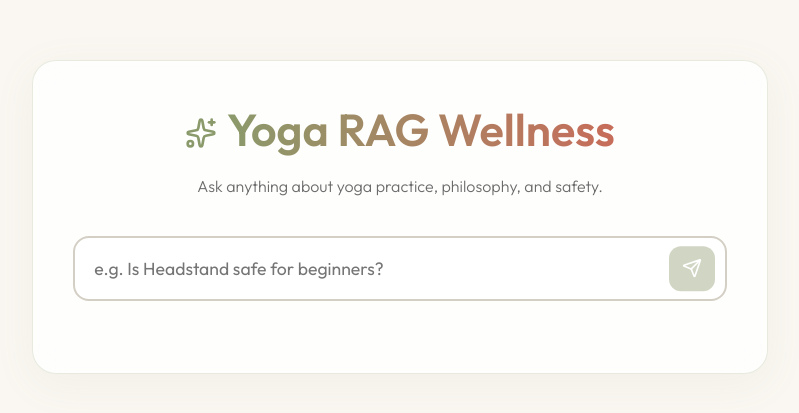
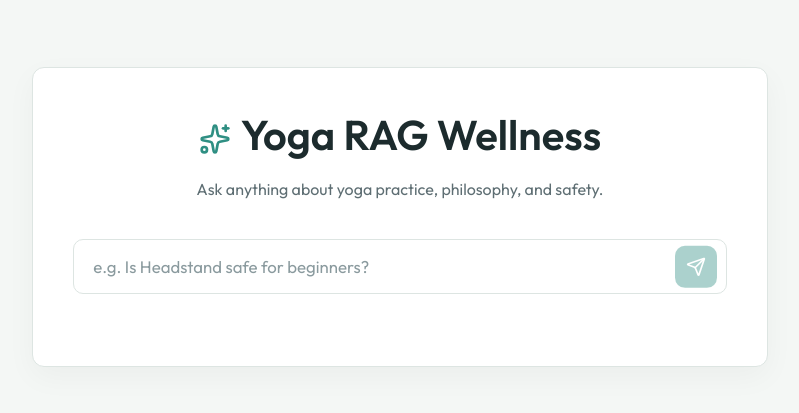
Before and after one commit to SravanthDev/Yoga-RAG-Wellness-Micro-App, a React app in the folder frontend/: page / in a window 1280 px wide. Shown: the part 183-596 px from the top of the page, without its empty margins (240-1039 px from the left). Built offline with nearby package versions, Linux system fonts and the light colour scheme; the HTML template or start-up script is replaced by a standard one.

Commit message:
style: apply soft stone & rich teal palette

```diff
--- a/frontend/src/App.jsx
+++ b/frontend/src/App.jsx
@@ -48,7 +48,7 @@ function App() {
       <div className="glass-panel">
         <div className="header">
           <div style={{ display: 'flex', justifyContent: 'center', gap: '10px', alignItems: 'center', marginBottom: '10px' }}>
-            <Sparkles color="#8B9A6B" size={32} />
+            <Sparkles color="#2F8F83" size={32} />
             <h1>Yoga RAG Wellness</h1>
           </div>
           <p>Ask anything about yoga practice, philosophy, and safety.</p>
--- a/frontend/src/index.css
+++ b/frontend/src/index.css
@@ -1,16 +1,25 @@
 @import url('https://fonts.googleapis.com/css2?family=Outfit:wght@300;400;600&display=swap');
 
 :root {
-  --bg-color: #FAF7F2;
-  --text-primary: #3A3A3A;
-  --text-secondary: #6B6B6B;
-  --primary: #8B9A6B;
-  --primary-glow: rgba(139, 154, 107, 0.2);
-  --accent: #D4CFC4;
-  --danger: #C76D5A;
-  --glass-bg: rgba(255, 255, 255, 0.8);
-  --glass-border: rgba(139, 154, 107, 0.2);
-  --success: #8B9A6B;
+  --bg-color: #F4F7F5;
+  --card-bg: #FFFFFF;
+  --card-secondary-bg: #EEF5F2;
+  --divider-color: #DDE5E2;
+  --text-primary: #1C2B2D;
+  --text-secondary: #5E6E73;
+  --text-placeholder: #8A9A9E;
+  --primary: #2F8F83;
+  --primary-hover: #257A70;
+  --primary-active: #1F655D;
+  --accent-light: #BFDAD5;
+  --warning-bg: #F6DADA;
+  --warning-border: #D16C6C;
+  --warning-text: #8A2F2F;
+  --info-bg: #E6F2F1;
+  --success-text: #256F5A;
+  --radius-card: 12px;
+  --radius-button: 10px;
+  --shadow-subtle: 0 10px 30px rgba(0, 0, 0, 0.04);
 }
 
 * {
@@ -21,7 +30,7 @@
 
 body {
   font-family: 'Outfit', sans-serif;
-  background: var(--bg-color);
+  background-color: var(--bg-color);
   color: var(--text-primary);
   min-height: 100vh;
   display: flex;
@@ -37,14 +46,12 @@ body {
 }
 
 .glass-panel {
-  background: var(--glass-bg);
-  backdrop-filter: blur(16px);
-  -webkit-backdrop-filter: blur(16px);
-  border: 1px solid var(--glass-border);
-  border-radius: 24px;
+  background-color: var(--card-bg);
+  border: 1px solid var(--divider-color);
+  border-radius: var(--radius-card);
   padding: 2.5rem;
-  box-shadow: 0 10px 40px rgba(139, 154, 107, 0.08);
-  transition: all 0.3s ease;
+  box-shadow: var(--shadow-subtle);
+  transition: transform 0.3s ease;
 }
 
 .header {
@@ -53,17 +60,15 @@ body {
 }
 
 .header h1 {
-  font-size: 2.8rem;
+  font-size: 2.6rem;
   font-weight: 600;
-  background: linear-gradient(to right, var(--primary), var(--danger));
-  -webkit-background-clip: text;
-  -webkit-text-fill-color: transparent;
+  color: var(--text-primary);
   margin-bottom: 0.5rem;
 }
 
 .header p {
   color: var(--text-secondary);
-  font-weight: 300;
+  font-weight: 400;
 }
 
 .input-group {
@@ -73,44 +78,50 @@ body {
 
 .query-input {
   width: 100%;
-  padding: 1.2rem;
-  padding-right: 4.5rem;
-  background: white;
-  border: 2px solid var(--accent);
-  border-radius: 16px;
+  padding: 1rem 4.5rem 1rem 1.2rem;
+  background-color: white;
+  border: 1px solid var(--divider-color);
+  border-radius: var(--radius-button);
   color: var(--text-primary);
-  font-size: 1.1rem;
+  font-size: 1.05rem;
   font-family: 'Outfit', sans-serif;
-  transition: all 0.3s ease;
+  transition: all 0.2s ease;
+}
+
+.query-input::placeholder {
+  color: var(--text-placeholder);
 }
 
 .query-input:focus {
   outline: none;
   border-color: var(--primary);
-  box-shadow: 0 0 20px var(--primary-glow);
+  box-shadow: 0 0 0 4px var(--accent-light);
 }
 
 .ask-btn {
   position: absolute;
-  right: 12px;
+  right: 10px;
   top: 50%;
   transform: translateY(-50%);
-  background: var(--primary);
+  background-color: var(--primary);
   border: none;
   color: white;
-  padding: 0.8rem;
-  border-radius: 12px;
+  padding: 0.7rem;
+  border-radius: var(--radius-button);
   cursor: pointer;
-  transition: all 0.2s;
+  transition: background-color 0.2s, transform 0.1s;
   display: flex;
   align-items: center;
   justify-content: center;
 }
 
 .ask-btn:hover {
-  background: #76845a;
-  transform: translateY(-50%) scale(1.05);
-  box-shadow: 0 4px 12px rgba(139, 154, 107, 0.2);
+  background-color: var(--primary-hover);
+}
+
+.ask-btn:active {
+  background-color: var(--primary-active);
+  transform: translateY(-50%) scale(0.98);
 }
 
 .ask-btn:disabled {
@@ -139,54 +150,53 @@ body {
 }
 
 .unsafe-banner {
-  background: rgba(199, 109, 90, 0.1);
-  border: 1px solid var(--danger);
-  color: #C76D5A;
-  padding: 1rem;
-  border-radius: 12px;
+  background-color: var(--warning-bg);
+  border: 1px solid var(--warning-border);
+  color: var(--warning-text);
+  padding: 1.2rem;
+  border-radius: var(--radius-card);
   margin-bottom: 1.5rem;
   display: flex;
   align-items: center;
   gap: 12px;
-  font-weight: 500;
 }
 
 .answer-card {
-  background: rgba(255, 255, 255, 0.4);
-  border-radius: 16px;
-  padding: 1.8rem;
+  background-color: white;
+  border: 1px solid var(--divider-color);
+  border-radius: var(--radius-card);
+  padding: 2rem;
   line-height: 1.8;
   font-size: 1.05rem;
   color: var(--text-primary);
-  box-shadow: inset 0 2px 4px rgba(139, 154, 107, 0.05);
+  box-shadow: 0 4px 12px rgba(0, 0, 0, 0.02);
 }
 
 .sources-section {
   margin-top: 1.5rem;
   padding-top: 1.5rem;
-  border-top: 2px solid rgba(212, 207, 196, 0.3);
+  border-top: 1px solid var(--divider-color);
 }
 
 .sources-title {
-  font-size: 0.85rem;
+  font-size: 0.8rem;
   color: var(--text-secondary);
-  margin-bottom: 0.8rem;
+  margin-bottom: 1rem;
   text-transform: uppercase;
-  letter-spacing: 1.5px;
+  letter-spacing: 1px;
   font-weight: 600;
 }
 
 .source-tag {
   display: inline-block;
-  background: var(--accent);
-  color: #3A3A3A;
-  padding: 0.3rem 1rem;
+  background-color: var(--info-bg);
+  color: var(--success-text);
+  padding: 0.4rem 1.2rem;
   border-radius: 20px;
-  font-size: 0.8rem;
+  font-size: 0.85rem;
   font-weight: 500;
   margin-right: 0.6rem;
   margin-bottom: 0.6rem;
-  box-shadow: 0 2px 6px rgba(212, 207, 196, 0.2);
 }
 
 .feedback-section {
@@ -197,29 +207,37 @@ body {
 }
 
 .feedback-btn {
-  background: white;
-  border: 1px solid var(--accent);
+  background-color: white;
+  border: 1px solid var(--divider-color);
   color: var(--text-secondary);
   padding: 0.6rem 1.2rem;
-  border-radius: 10px;
+  border-radius: var(--radius-button);
   cursor: pointer;
-  transition: all 0.2s cubic-bezier(0.4, 0, 0.2, 1);
+  transition: all 0.2s ease;
   display: flex;
   align-items: center;
   gap: 8px;
   font-size: 0.9rem;
 }
 
-.feedback-btn:hover,
+.feedback-btn:hover {
+  background-color: var(--bg-color);
+  border-color: var(--primary);
+  color: var(--primary);
+}
+
 .feedback-btn.active {
-  background: var(--accent);
+  background-color: var(--primary);
+  border-color: var(--primary);
   color: white;
-  border-color: var(--accent);
-  transform: translateY(-1px);
 }
 
 .markdown p {
   margin-bottom: 1.2rem;
+}
+
+.markdown p:last-child {
+  margin-bottom: 0;
 }
 
 @keyframes fadeIn {
```
